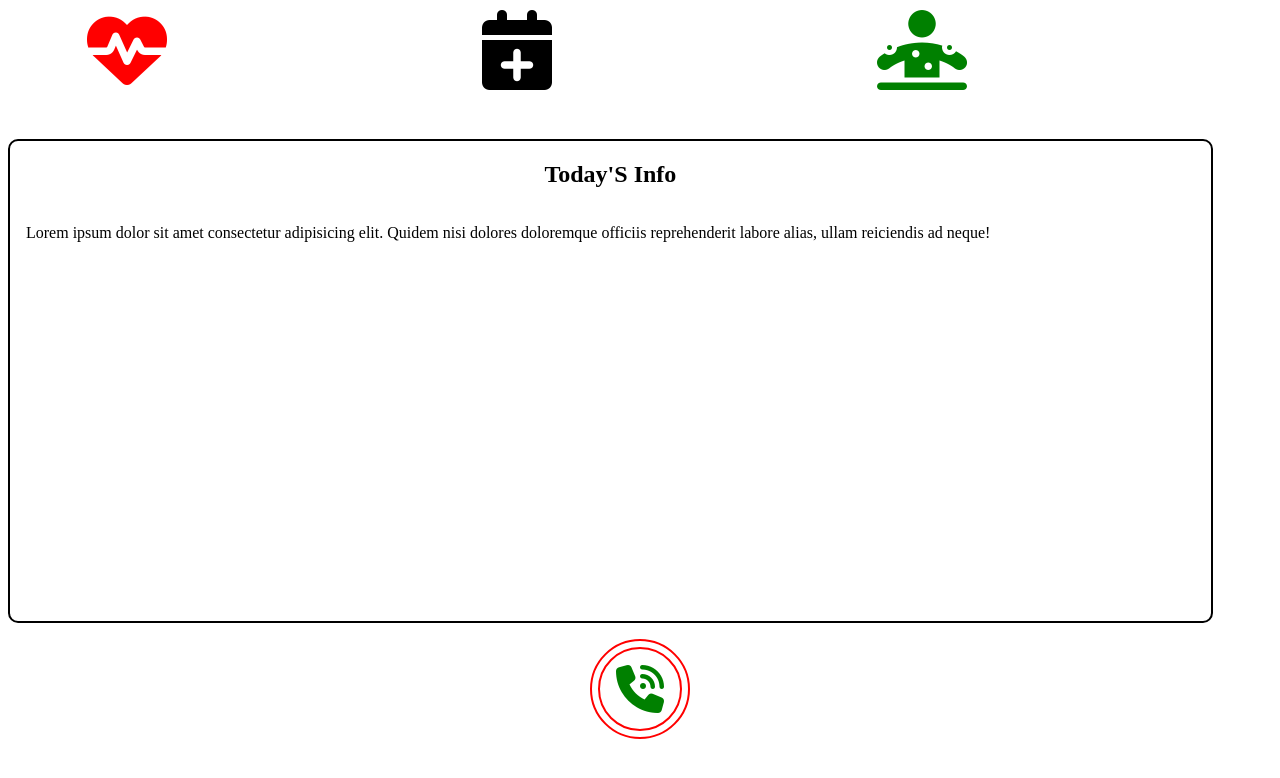
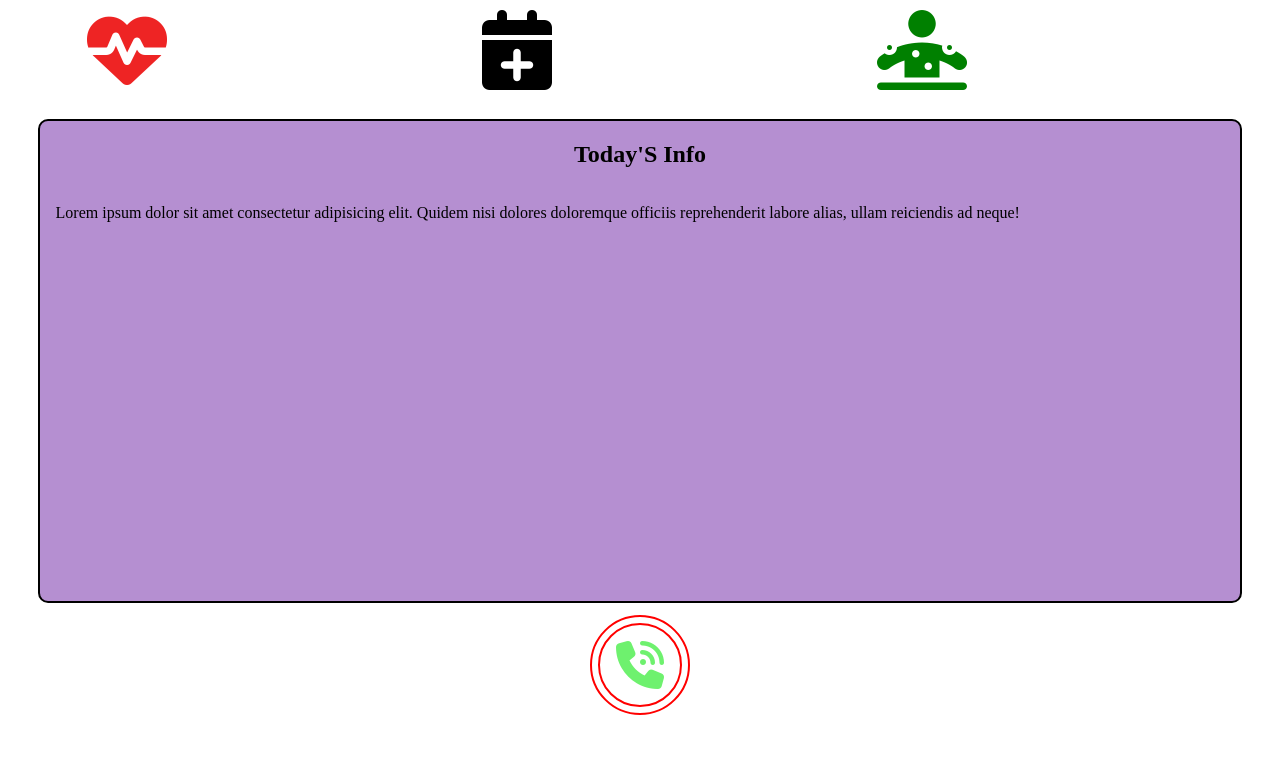
Before and after one commit to wi-fighters/side-projects, a plain HTML site: page index.html in a window 1280 px wide. Drawn offline with Linux system fonts and the light colour scheme; a web font is replaced by a local one.

Commit message:
readmeFileMod

```diff
--- a/style.css
+++ b/style.css
@@ -18,7 +18,7 @@ h1 {
 }
 
 .fa-heartbeat {
-    color: red;
+    color: rgb(238, 36, 36);
 }
 
 .fa-diagnoses {
@@ -26,6 +26,7 @@ h1 {
 }
 
 section {
+    background-color: rgb(181, 143, 209);
     width: 95%;
     height: 60vh;
     border: 2px solid;
@@ -44,7 +45,7 @@ footer {
 }
 
 .fa-phone-volume {
-    color: green;
+    color: rgb(110, 241, 110);
     font-size: 3rem;
     padding: 1rem;
 
@@ -71,6 +72,10 @@ footer {
     text-align: center;
     top: -13%;
     left: -13%;
+}
+
+#for-info {
+    margin: 20px auto;
 }
 
 #for-events,
```
Also changed, not shown: 2019.12.17 -juans HealthApp/whireFrame.JPG (added), 1 other file.
